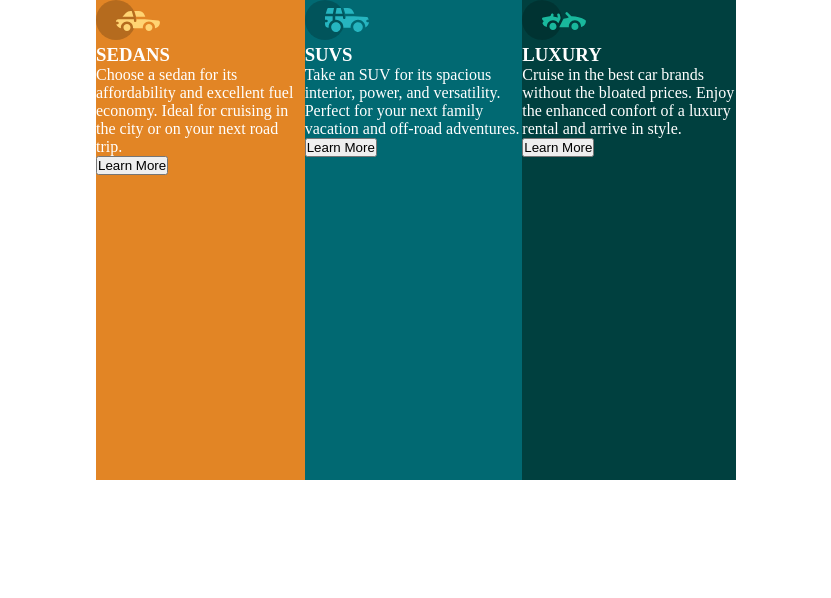
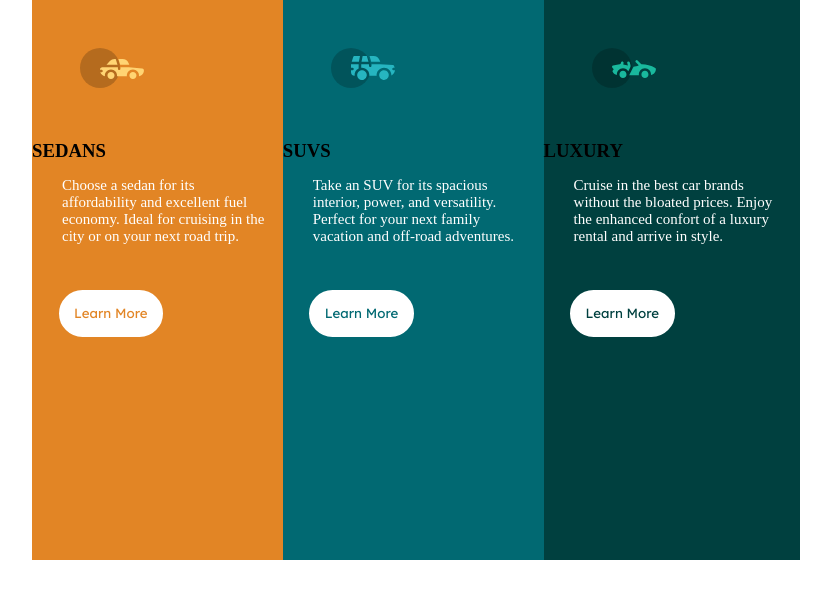
Before and after one commit to kene4500/Grid-and-Flexbox-Layout-Assgnmt, a plain HTML site: page index.html in a window 1280 px wide. Shown: the whole page, without its empty margins (224-1055 px from the left). Drawn offline with Linux system fonts and the light colour scheme.

Commit message:
Polishing up the code

```diff
--- a/style.css
+++ b/style.css
@@ -1,3 +1,6 @@
+@import url('https://fonts.googleapis.com/css2?family=Lexend+Deca&display=swap');
+@import url('https://fonts.googleapis.com/css2?family=Big+Shoulders+Display:wght@700&family=Lexend+Deca&display=swap');
+
 *{
     margin: 0;
     padding: 0;
@@ -5,16 +8,52 @@
 }
 
 main{
-    width: 50%;
-    height: 60vh;
+    width: 60%;
+    height: 70vh;
     margin: auto;
     display: flex;
-    align-items: center;
     justify-content: center;
 }
 
-h3, p{
+button{
+    border-radius: 50px;
+    padding: 1em;
+    background-color: white;
+    mix-blend-mode: screen;
+    border-style: solid;
+    border-color: white;
+    font-family: Lexend Deca;
+    margin-left: 2em;
+}
+
+img{
+    padding: 3em;
+}
+p{
+    font-size: 15px;
+    margin-bottom: 3em;
+    margin-left: 2em;
+}
+
+h1{
+    font-family: Big Shoulders Display;
+    font-weight: 700;
+    margin-bottom: 1em;
+    margin-left: 1em;
+}
+
+h1, p{
     color: white;
+    margin-top: 1em;
+
+    margin-right: 1em;
+}
+
+button:hover{
+    Background-color:transparent;
+    Border:1px solid white;
+    Cursor:pointer;
+    mix-blend-mode: normal;
 }
 .sedan{
     background-color: #e28525;
```
